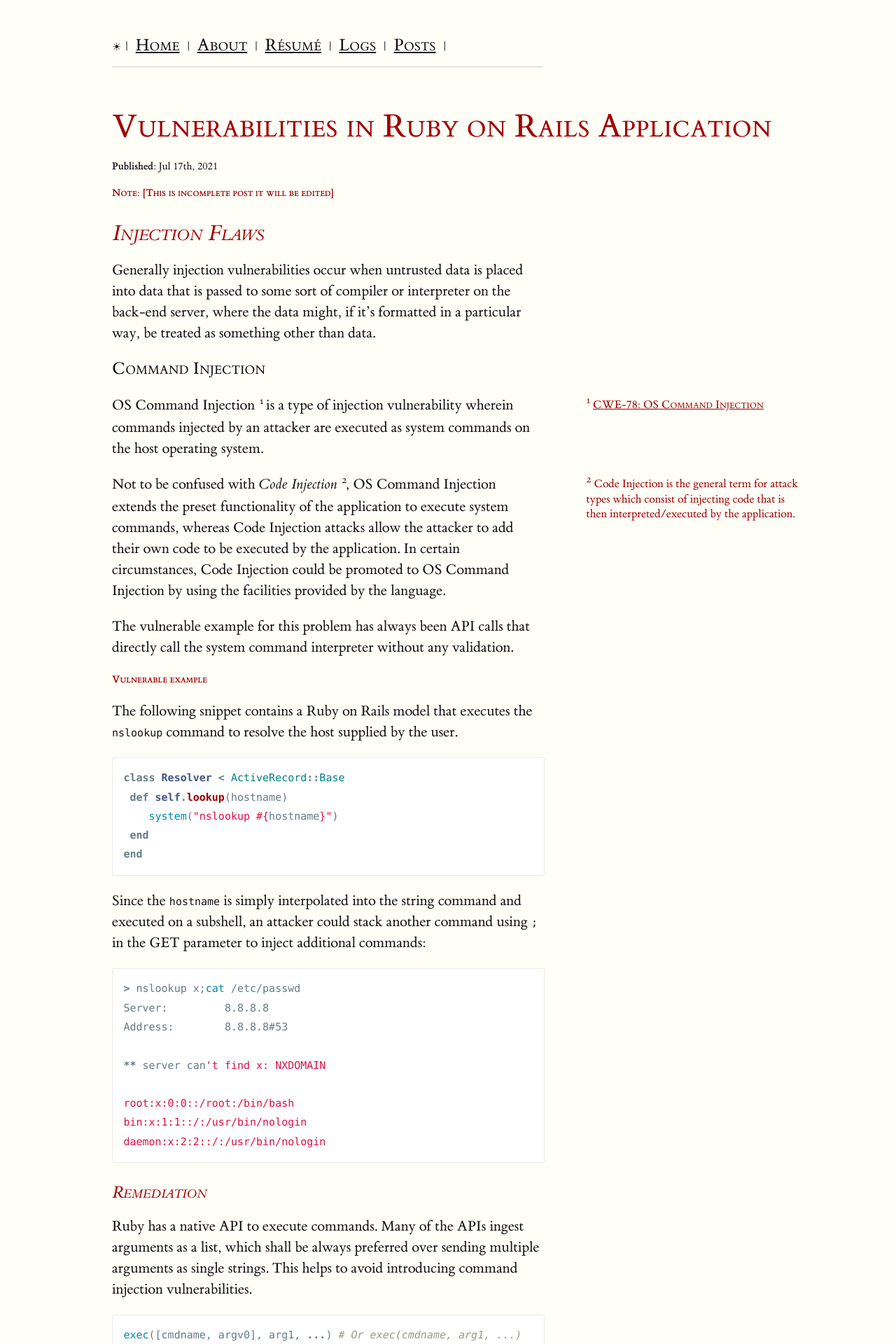
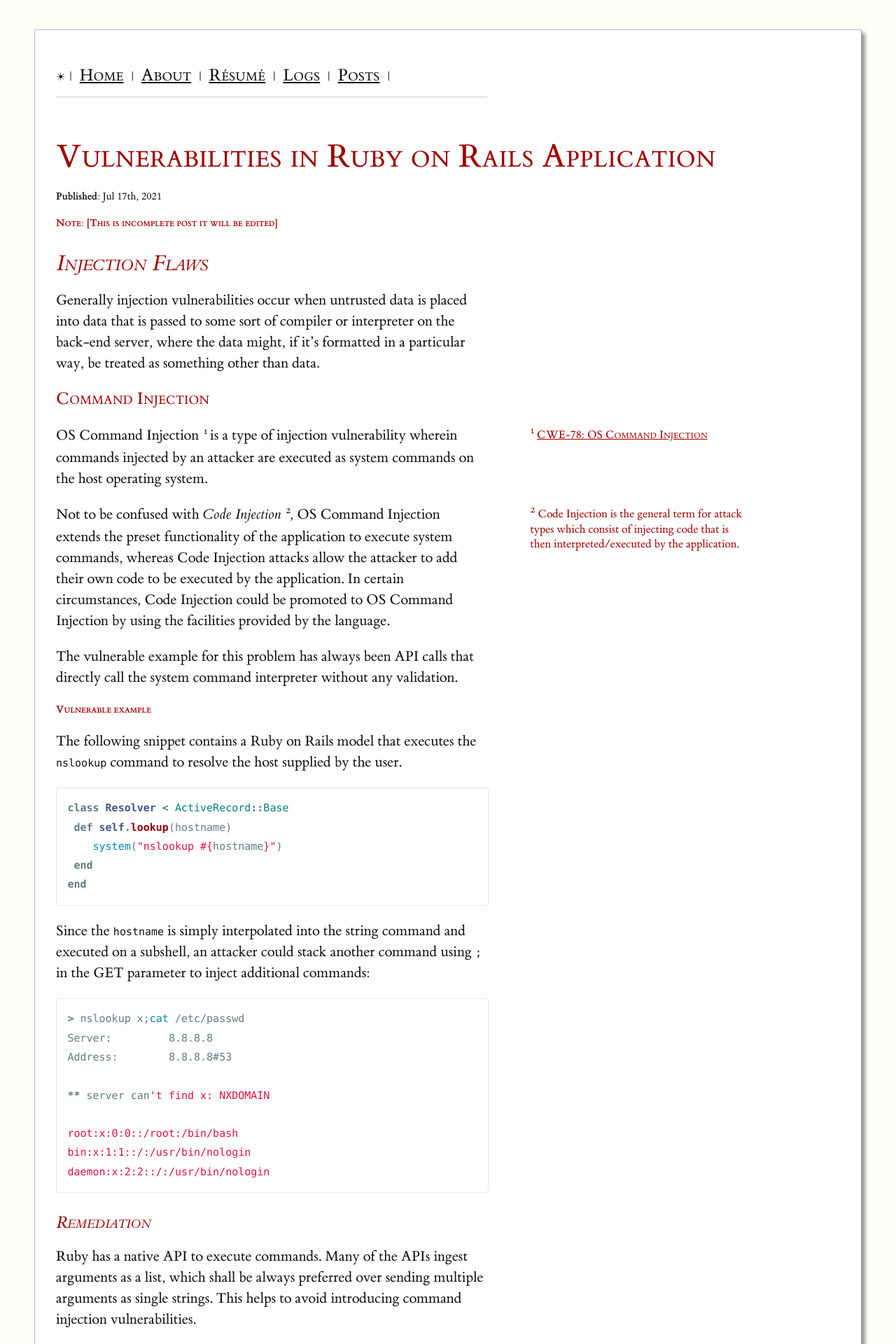
Before and after one commit to smodnix/smodnix.github.io, a Jekyll site: the page built from _posts/2021-07-17-vulnerabilities-in-ruby-on-rails.md, in a window 1280 px wide. Shown: the top 1920 px of the page at 70% size. Built offline with Jekyll 4.4.1, drawn with Linux system fonts in a browser that asks for light colours.

Commit message:
Update main.scss

```diff
--- a/_sass/main.scss
+++ b/_sass/main.scss
@@ -101,3 +101,31 @@ h1, h2, h3, h4, h5, h6, a {
 strong {
     color: #a00000;
 }
+
+span.newthought {
+    color: #a00000;
+}
+
+div#container {
+  max-width: 1400px;
+  margin-left: auto;
+  margin-right: auto;
+  padding-left: 30px;
+  padding-right: 30px;
+  min-height: 600px;
+  padding-top: 30px;
+  padding-bottom: 30px;
+  margin-top: 12px;
+  margin-bottom: 18px;
+  border-top: 1px solid #bbb;
+  border-left: 1px solid #bbb;
+  border-right: 1px solid #999;
+  border-bottom: 1px solid #999;
+  box-shadow: 5px 5px 5px #999999;
+  -moz-box-shadow: 5px 5px 5px #999999;
+  -webkit-box-shadow: 5px 5px 5px #999999;
+}
+
+@media (prefers-color-scheme: dark) { div#body { background-color: var(--dark-bg); color: var(--dark-color); } div#container { background-color: var(--dark-bg); } input#lightswitch:checked + div#body { background-color: var(--light-bg); color: var(--light-color); } input#lightswitch:checked + div#container { background-color: var(--light-bg); color: var(--light-color); } pre code { color: var(--dark-code); } input#lightswitch:checked ~ pre code { color: var(--light-code); } table { border-color: var(--dark-fg); } input#lightswitch:checked ~ table { border-color: var(--light-code); } .intro { color: #a00000; } }
+
+@media (prefers-color-scheme: light) { div#body { background-color: var(--light-bg); color: var(--light-color); } div#container { background-color: #fff; color: var(--light-color); } input#lightswitch:checked + div#body { background-color: var(--dark-bg); color: var(--dark-color); } input#lightswitch:checked + div#container { background-color: var(--dark-bg); color: var(--dark-color); } pre code { color: var(--light-code); } input#lightswitch:checked ~ pre code { color: var(--dark-code); } table { border-color: var(--light-fg); } input#lightswitch:checked ~ table { border-color: var(--dark-code); } }
```
